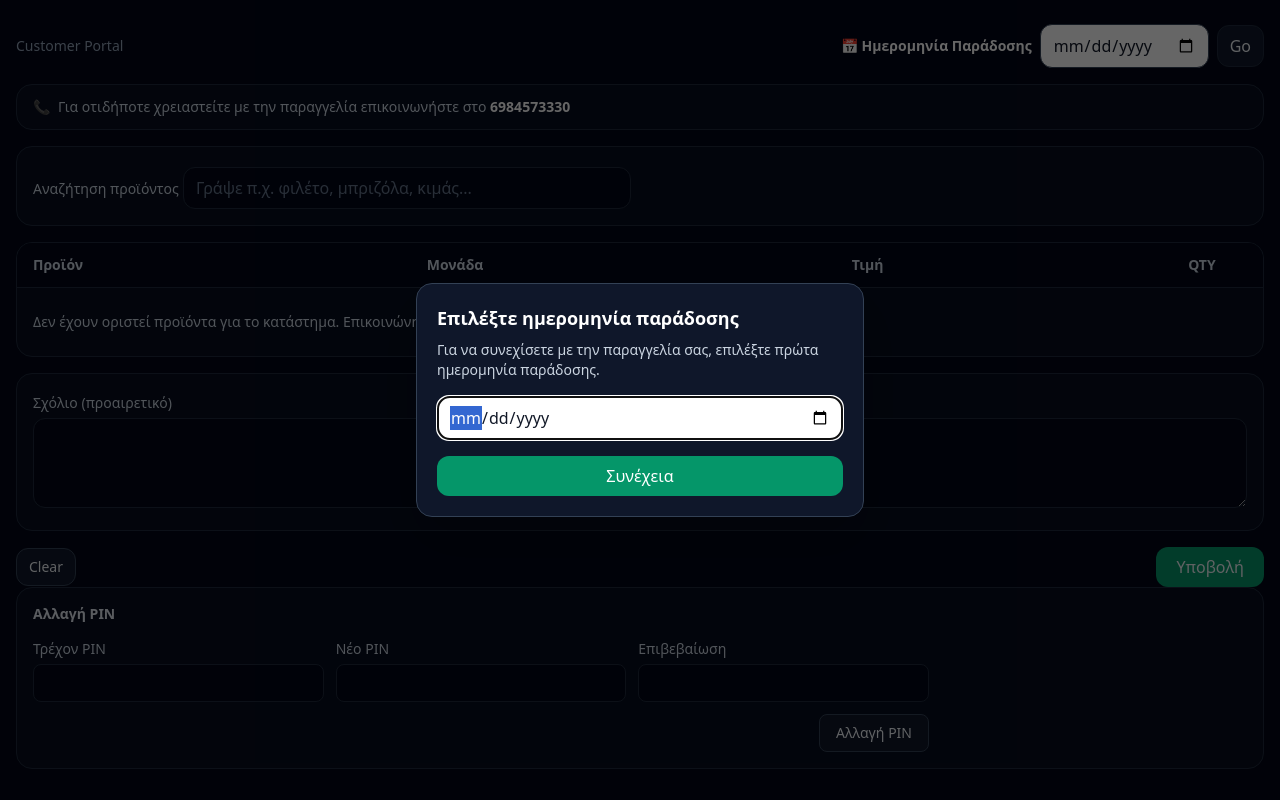
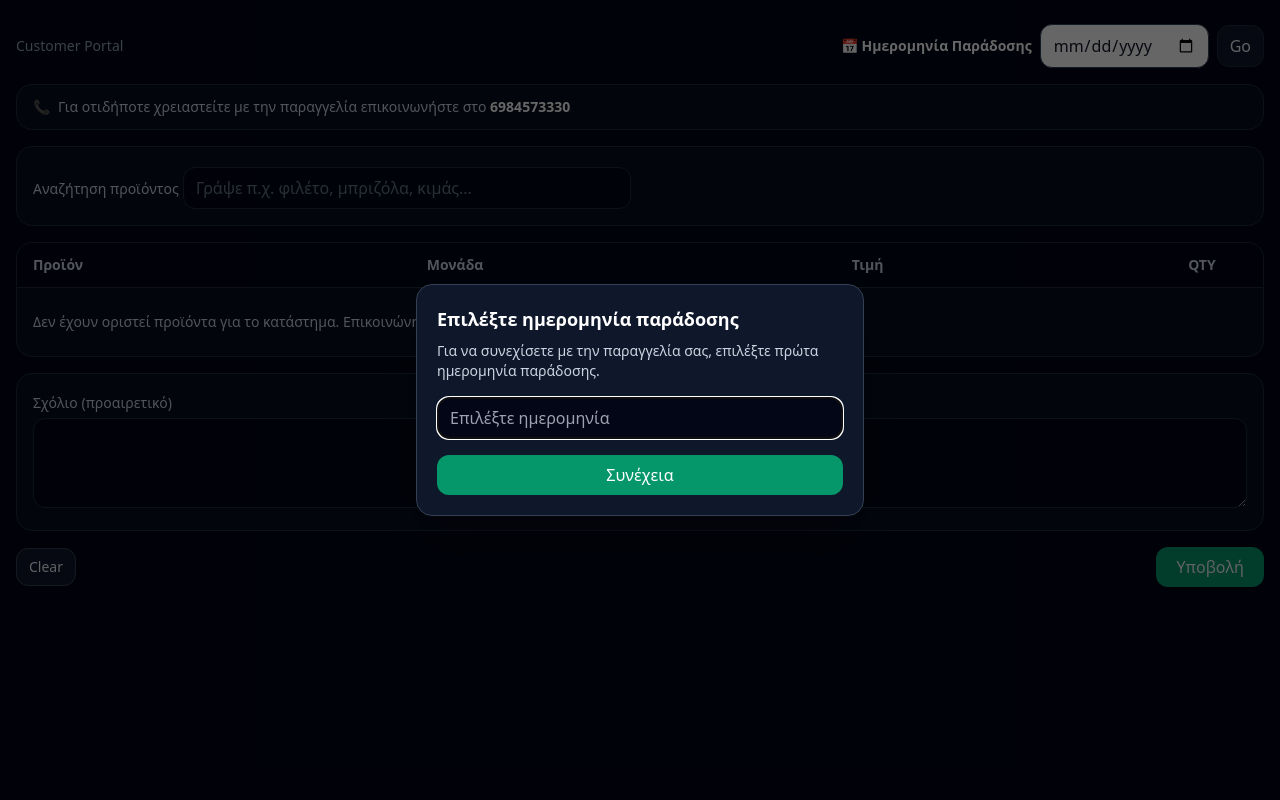
Before and after one commit to cfragoulis-design/SRDEV, a FastAPI app: template app/templates/portal_order.html in a window 1280 px wide. Run offline with FastAPI, Linux system fonts and the light colour scheme; the template is opened without the code that fills it, so the values that code supplies are empty; some libraries are stand-ins or nearby versions.

Commit message:
Add files via upload

```diff
--- a/app/templates/portal_order.html
+++ b/app/templates/portal_order.html
@@ -1,5 +1,7 @@
 {% extends "base.html" %}
 {% block content %}
+<link rel="stylesheet" href="https://cdn.jsdelivr.net/npm/flatpickr/dist/themes/dark.css">
+<script src="https://cdn.jsdelivr.net/npm/flatpickr"></script>
 <style>
 .qty-input {
   height: 40px;
@@ -58,6 +60,58 @@ td:last-child {
   }
 }
 }
+
+#deliveryDateModalInput {
+  background: #020617;
+  color: #ffffff;
+}
+
+.flatpickr-calendar {
+  background: #0f172a;
+  border: 1px solid #334155;
+  box-shadow: 0 20px 50px rgba(0,0,0,0.45);
+}
+
+.flatpickr-months .flatpickr-month,
+.flatpickr-weekdays,
+span.flatpickr-weekday,
+.flatpickr-current-month .flatpickr-monthDropdown-months,
+.flatpickr-current-month input.cur-year {
+  background: #0f172a;
+  color: #fff;
+  fill: #fff;
+}
+
+.flatpickr-day {
+  color: #e2e8f0;
+}
+
+.flatpickr-day.selected,
+.flatpickr-day.startRange,
+.flatpickr-day.endRange,
+.flatpickr-day.selected:hover,
+.flatpickr-day.startRange:hover,
+.flatpickr-day.endRange:hover {
+  background: #10b981;
+  border-color: #10b981;
+  color: #fff;
+}
+
+.flatpickr-day.today {
+  border-color: #10b981;
+}
+
+.flatpickr-day.flatpickr-disabled,
+.flatpickr-day.flatpickr-disabled:hover {
+  color: #475569;
+}
+
+.flatpickr-day:hover {
+  background: #1e293b;
+  border-color: #1e293b;
+}
+
+
 </style>
 <div class="flex flex-col gap-4 md:flex-row md:items-center md:justify-between mb-4">
   <div>
@@ -97,14 +151,8 @@ td:last-child {
 </script>
 
 {% if message %}
-  <div class="mb-4 bg-emerald-900/30 border border-emerald-800 text-emerald-200 rounded-2xl px-4 py-3">
+  <div class="mb-4 bg-rose-900/30 border border-rose-800 text-rose-200 rounded-2xl px-4 py-3">
     {{ message }}
-  </div>
-{% endif %}
-
-{% if pwd_error %}
-  <div class="mb-4 bg-rose-900/30 border border-rose-800 text-rose-200 rounded-2xl px-4 py-3">
-    {{ pwd_error }}
   </div>
 {% endif %}
 
@@ -227,43 +275,6 @@ td:last-child {
     </button>
   </div>
 </form>
-
-
-<div class="bg-slate-900/40 border border-slate-800 rounded-2xl p-4">
-  <h3 class="text-sm font-semibold text-slate-200 mb-3">Αλλαγή PIN</h3>
-  <form method="post" action="/p/{{ customer.slug }}/change-pin" class="space-y-3">
-    <input type="hidden" name="current_date" value="{{ date.isoformat() }}">
-
-    <div class="grid grid-cols-1 md:grid-cols-3 gap-3 max-w-4xl">
-      <div>
-        <label class="text-sm text-slate-300">Τρέχον PIN</label>
-        <input type="password" name="current_pin"
-               class="mt-1 w-full max-w-xs bg-slate-950 border border-slate-800 rounded-lg px-3 py-2 text-sm"
-               required>
-      </div>
-
-      <div>
-        <label class="text-sm text-slate-300">Νέο PIN</label>
-        <input type="password" name="new_pin"
-               class="mt-1 w-full max-w-xs bg-slate-950 border border-slate-800 rounded-lg px-3 py-2 text-sm"
-               required>
-      </div>
-
-      <div>
-        <label class="text-sm text-slate-300">Επιβεβαίωση</label>
-        <input type="password" name="confirm_pin"
-               class="mt-1 w-full max-w-xs bg-slate-950 border border-slate-800 rounded-lg px-3 py-2 text-sm"
-               required>
-      </div>
-    </div>
-
-    <div class="max-w-4xl flex justify-start md:justify-end">
-      <button class="bg-slate-900 border border-slate-700 hover:bg-slate-800 rounded-lg px-4 py-2 text-sm">
-        Αλλαγή PIN
-      </button>
-    </div>
-  </form>
-</div>
 
 {% if history_orders and history_orders|length > 0 %}
   <div class="mt-8">
@@ -509,8 +520,8 @@ td:last-child {
       Για να συνεχίσετε με την παραγγελία σας, επιλέξτε πρώτα ημερομηνία παράδοσης.
     </p>
 
-    <input id="deliveryDateModalInput" type="date"
-           class="mt-4 w-full rounded-xl border border-slate-700 bg-slate-950 px-3 py-2 text-white">
+    <input id="deliveryDateModalInput" type="text" readonly placeholder="Επιλέξτε ημερομηνία"
+           class="mt-4 w-full rounded-xl border border-slate-700 bg-slate-950 px-3 py-2 text-white cursor-pointer">
 
     <div id="deliveryDateModalError" class="mt-2 hidden text-sm text-rose-300">
       Παρακαλώ επιλέξτε ημερομηνία.
@@ -546,6 +557,16 @@ td:last-child {
     window.location.href = url.toString();
   }
 
+  let picker = null;
+  if (window.flatpickr) {
+    picker = flatpickr(modalInput, {
+      dateFormat: "Y-m-d",
+      disableMobile: true,
+      clickOpens: true,
+      allowInput: false
+    });
+  }
+
   const url = new URL(window.location.href);
   const hasExplicitDate = !!(url.searchParams.get('date_str') || '').trim();
 
@@ -558,16 +579,21 @@ td:last-child {
 
     setTimeout(function () {
       modalInput.focus();
-      if (typeof modalInput.showPicker === 'function') {
-        try { modalInput.showPicker(); } catch (e) {}
+      if (picker) {
+        picker.open();
       }
     }, 120);
   }
+
+  modalInput.addEventListener('click', function () {
+    if (picker) picker.open();
+  });
 
   modalConfirm.addEventListener('click', function () {
     const val = (modalInput.value || '').trim();
     if (!val) {
       modalError.classList.remove('hidden');
+      if (picker) picker.open();
       return;
     }
     modalError.classList.add('hidden');
```
